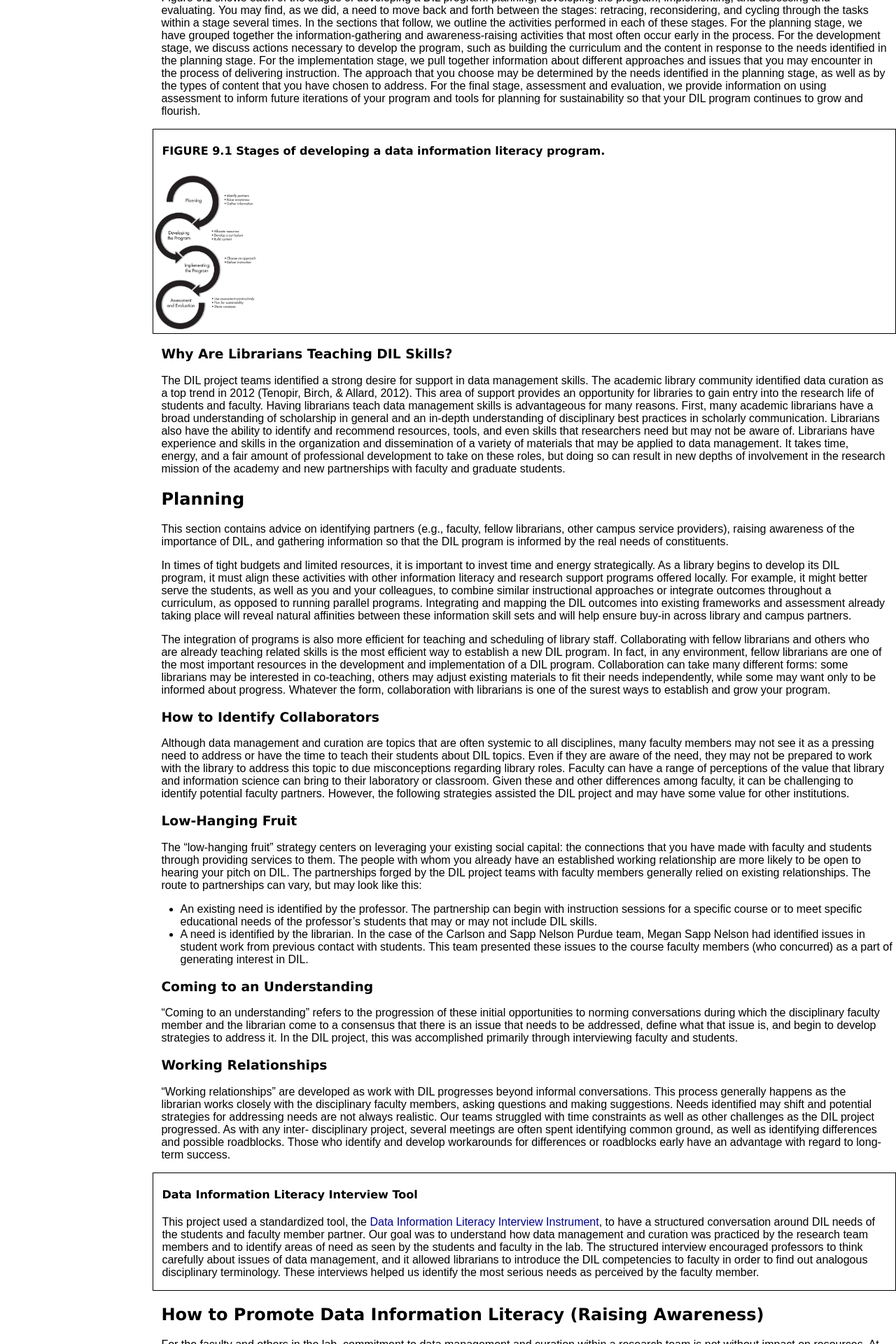
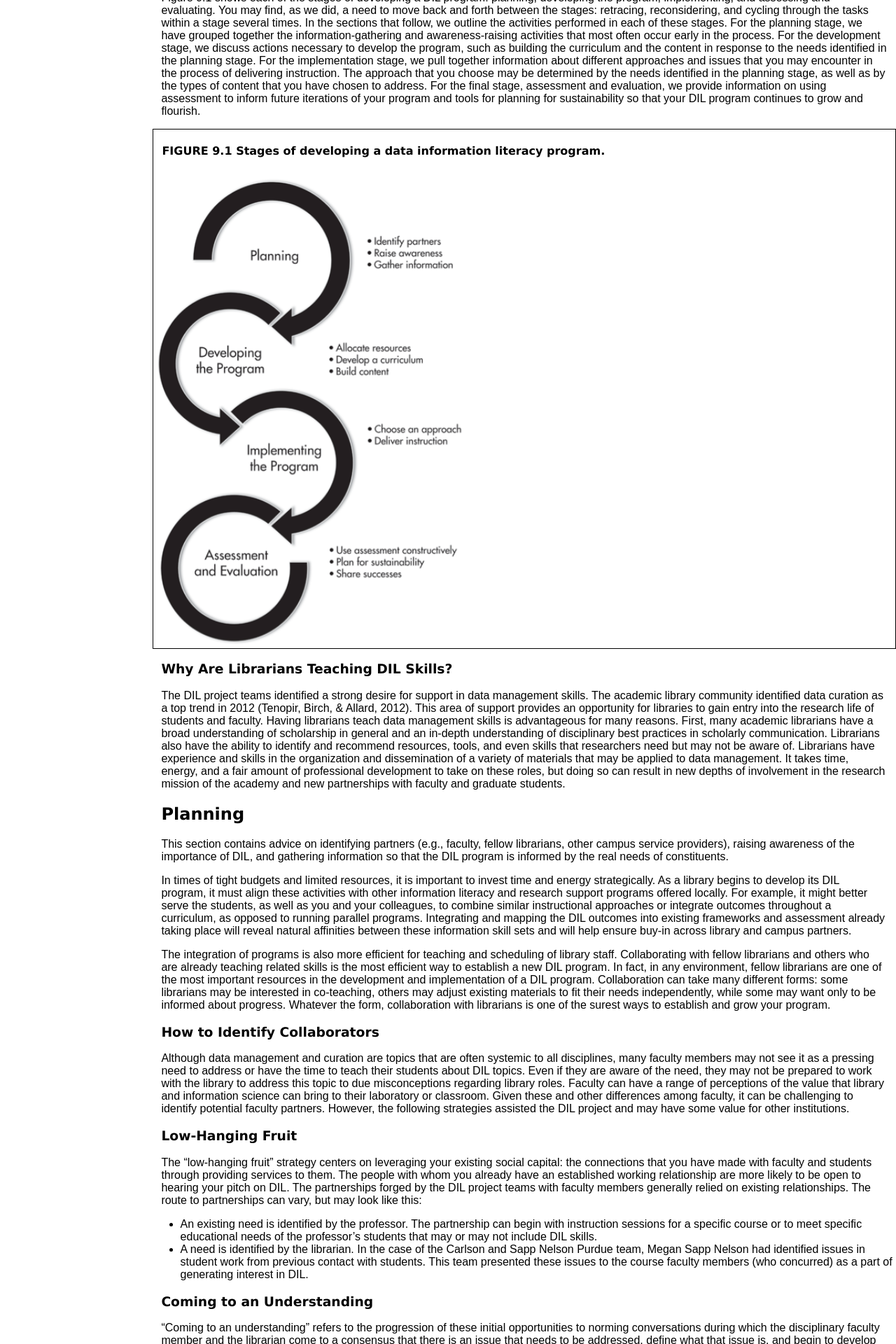
Before and after one commit to datainfolit/datainfolit, a Jekyll site: the page built from dilguide/index.html, in a window 1280 px wide. Shown: the part 818-2738 px from the top of the page at 70% size. Built offline with Jekyll 4.4.1, drawn with Linux system fonts in a browser that asks for light colours; a script that is not in the unit is left out.

Commit message:
Update main.css

```diff
--- a/css/main.css
+++ b/css/main.css
@@ -105,8 +105,8 @@ li {
     border-style: solid;
 }
 .figure {
-    text-align: center;
-    height: 25vh;
+    margin: auto;
+    height: 75vh;
 }
 /*Blog post content*/
 .post {
```
